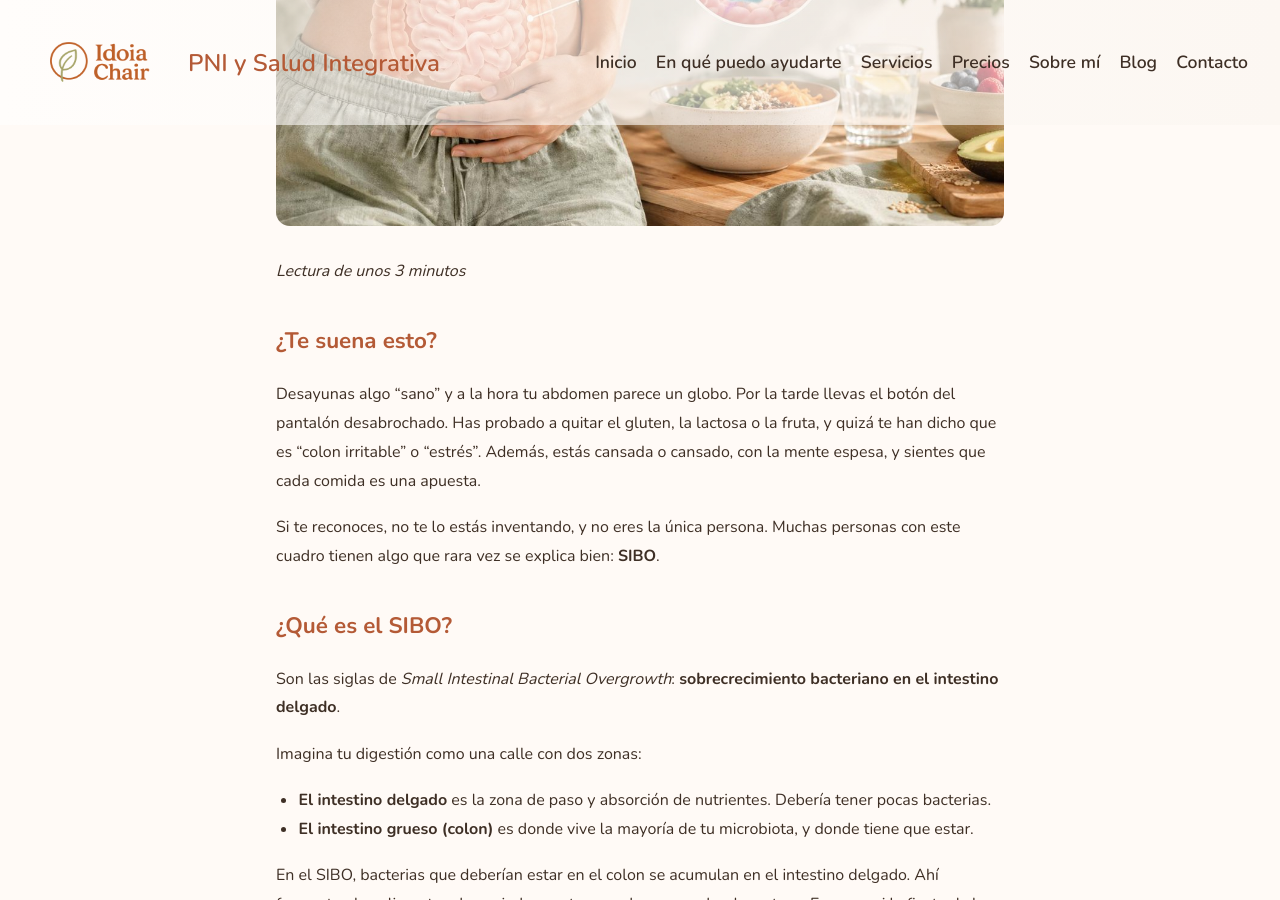
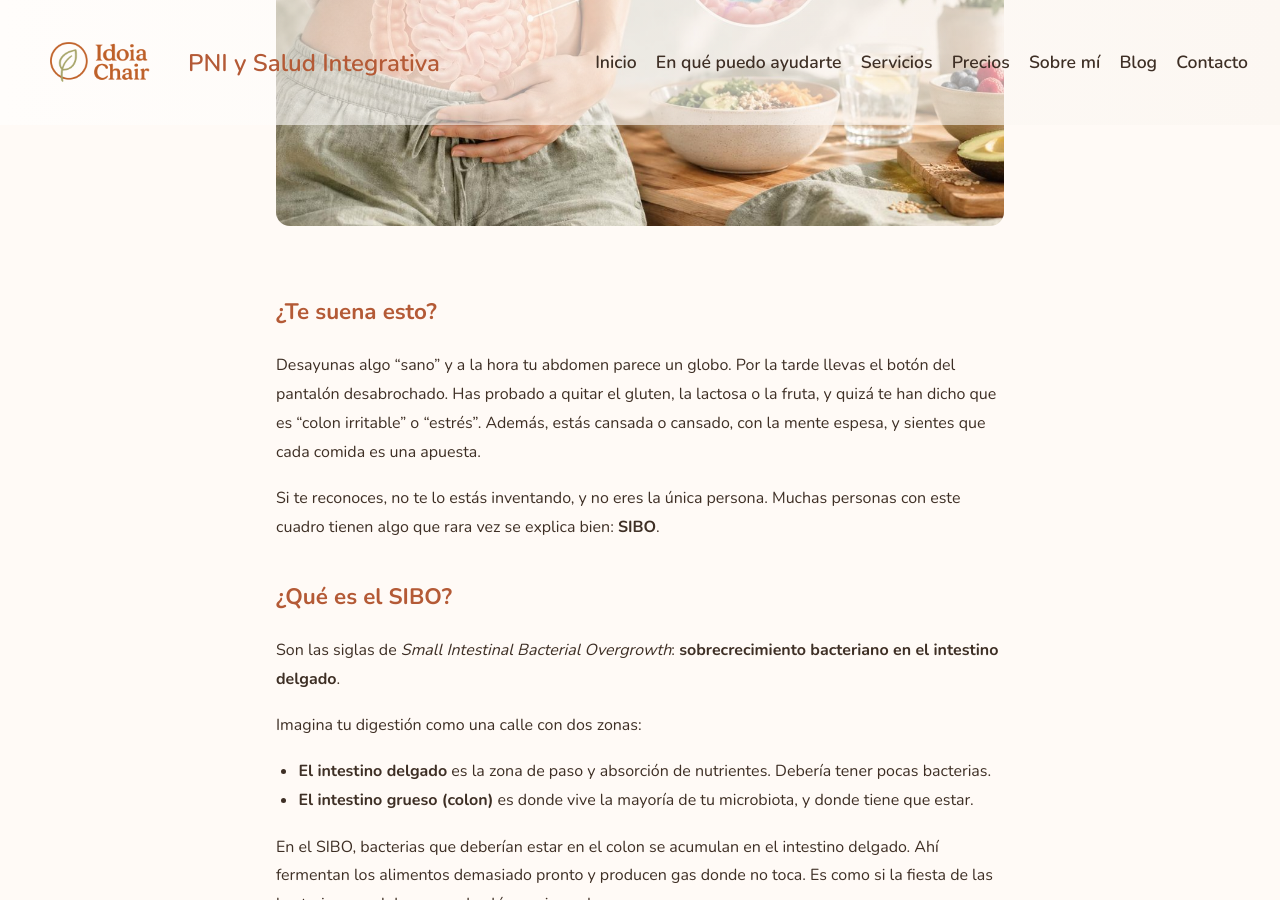
Before and after one commit to ocazmun-lab/PRUEBA-2-PAGINA-WEB-PNI_IDOIA_CHAIR, a Jekyll site: the page built from _posts/2026-09-24-sibo-que-es-sintomas.md, in a window 1280 px wide and 900 px high, scrolled down 583 px. Built offline with Jekyll 4.4.1, drawn with Linux system fonts in a browser that asks for light colours.

Commit message:
Update Blog “2026-09-24-sibo-que-es-sintomas”

```diff
--- a/_posts/2026-09-24-sibo-que-es-sintomas.md
+++ b/_posts/2026-09-24-sibo-que-es-sintomas.md
@@ -16,8 +16,6 @@ meta_description: 'Hinchazón, gases y digestiones pesadas que no mejoran: te ex
 published: true
 ---
 
-*Lectura de unos 3 minutos*
-
 ## ¿Te suena esto?
 
 Desayunas algo "sano" y a la hora tu abdomen parece un globo. Por la tarde llevas el botón del pantalón desabrochado. Has probado a quitar el gluten, la lactosa o la fruta, y quizá te han dicho que es "colon irritable" o "estrés". Además, estás cansada o cansado, con la mente espesa, y sientes que cada comida es una apuesta.
@@ -26,7 +24,7 @@ Si te reconoces, no te lo estás inventando, y no eres la única persona. Muchas
 
 ## ¿Qué es el SIBO?
 
-Son las siglas de *Small Intestinal Bacterial Overgrowth*: **sobrecrecimiento bacteriano en el intestino delgado**.
+Son las siglas de _Small Intestinal Bacterial Overgrowth_: **sobrecrecimiento bacteriano en el intestino delgado**.
 
 Imagina tu digestión como una calle con dos zonas:
 
@@ -55,4 +53,4 @@ En la próxima entrada te cuento por qué tratar solo las bacterias no siempre e
 
 👉 **Lee la parte 2:** [SIBO: por qué tratar solo las bacterias no siempre es suficiente](/blog/sibo-por-que-no-basta-tratar-bacterias/)
 
-*Este artículo es informativo y no sustituye la valoración de un profesional sanitario.*
+_Este artículo es informativo y no sustituye la valoración de un profesional sanitario._
```
